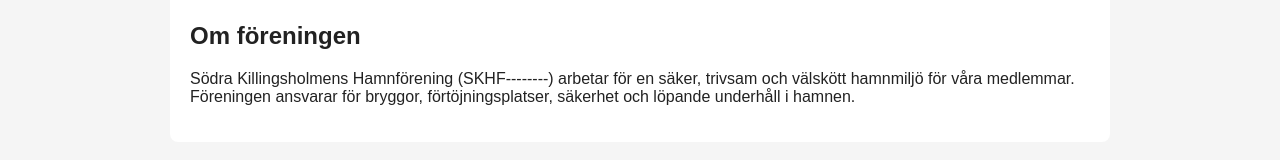
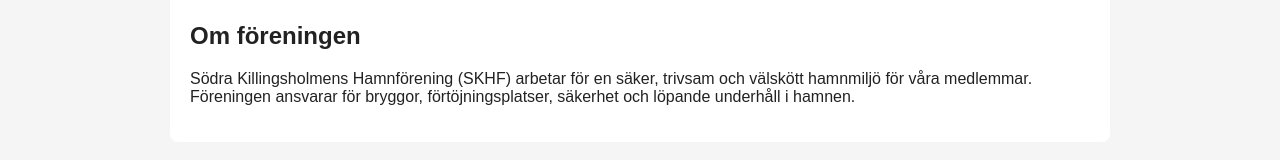
Before and after one commit to skillhamn/skhf-site, a plain HTML site: page index.html in a window 1280 px wide. Shown: the part 442-602 px from the top of the page. Drawn offline with Linux system fonts and the light colour scheme.

Commit message:
Update index.html

```diff
--- a/index.html
+++ b/index.html
@@ -25,7 +25,7 @@
 <section id="om" class="section">
     <h2>Om föreningen</h2>
     <p>
-        Södra Killingsholmens Hamnförening (SKHF--------) arbetar för en säker, trivsam och välskött hamnmiljö
+        Södra Killingsholmens Hamnförening (SKHF) arbetar för en säker, trivsam och välskött hamnmiljö
         för våra medlemmar. Föreningen ansvarar för bryggor, förtöjningsplatser, säkerhet och löpande
         underhåll i hamnen.
     </p>
```
